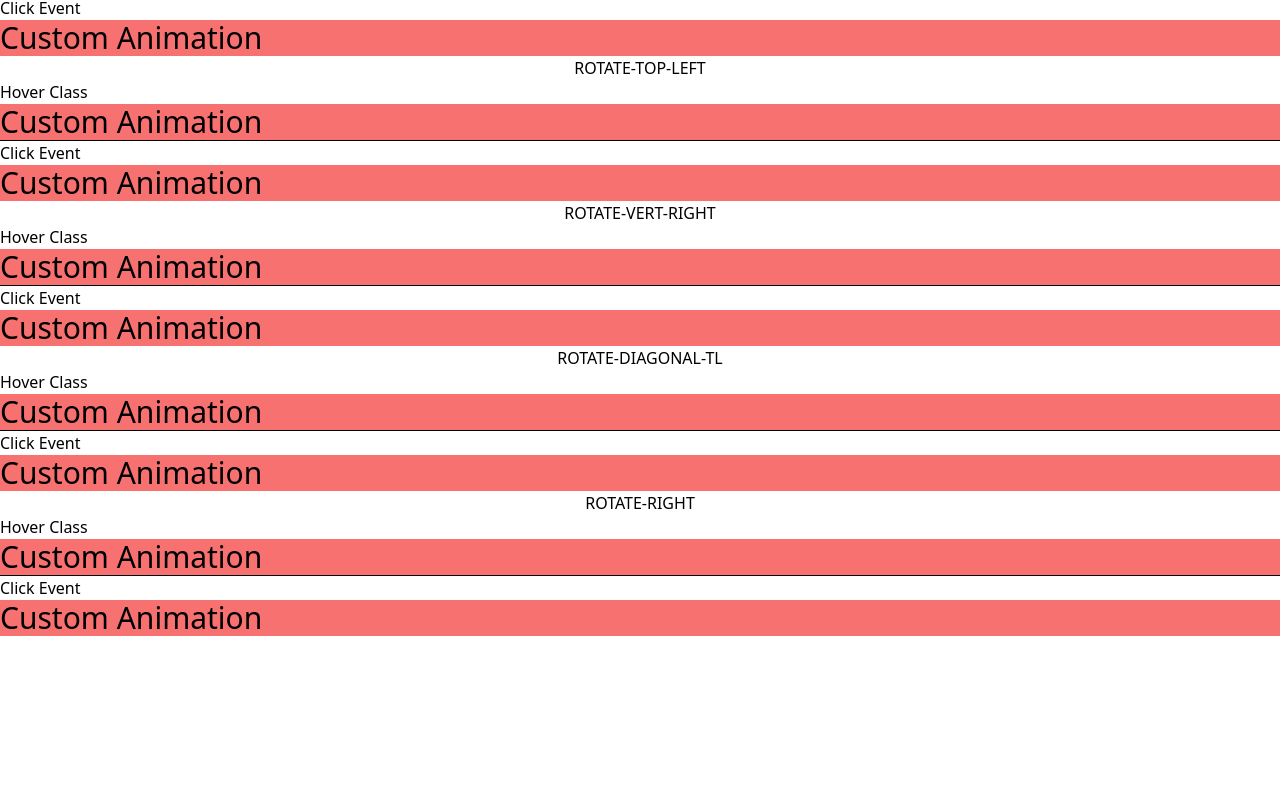
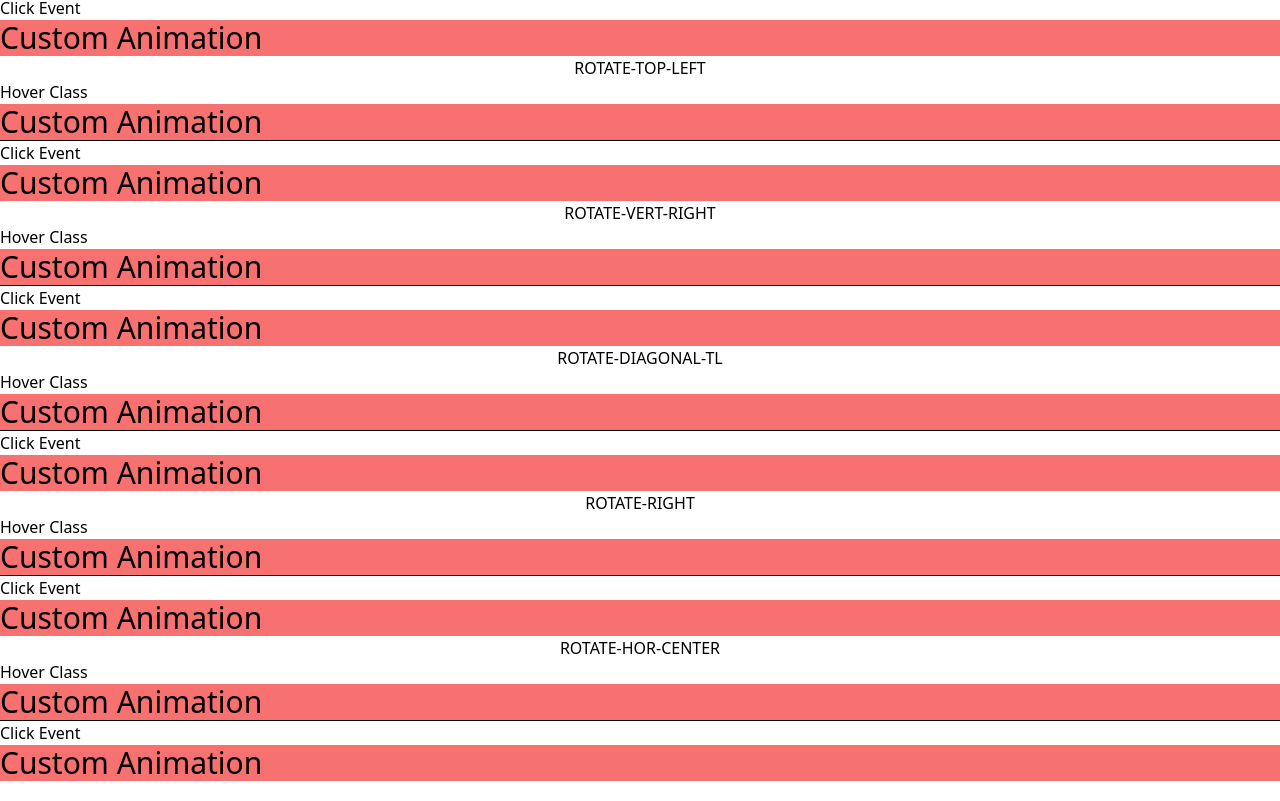
Before and after one commit to dbomoto/Tailwind-Custom-Animations, a website: page public/home/home.html in a window 1280 px wide. Shown: the part 5651-6452 px from the top of the page. Before the commit the page ends 6307 px from the top, so only its background shows below. Drawn offline with Linux system fonts and the light colour scheme.

Commit message:
Added rotate horizontal center animation.

```diff
--- a/public/home/home.html
+++ b/public/home/home.html
@@ -533,7 +533,18 @@
 <hr>
 <h3>Click Event</h3>
 <div class="text-3xl bg-red-400" onclick="clickTest(this,'rotate-right')">Custom Animation</div>
-
+<!--
+  ROTATE HORIZONTAL CENTER
+ -->
+<!-- Cannot combine the same animation in multiple events (e.g. hover and click) -->
+<h2 class="text-center">ROTATE-HOR-CENTER</h2>
+<h3>Hover Class</h3>
+<div class="group">
+  <div class="text-3xl bg-red-400 group-hover:rotate-hor-center">Custom Animation</div>
+</div>
+<hr>
+<h3>Click Event</h3>
+<div class="text-3xl bg-red-400" onclick="clickTest(this,'rotate-hor-center')">Custom Animation</div>
 
 
 <script src="/public/home/home.js"></script>
--- a/sourceTailwind.css
+++ b/sourceTailwind.css
@@ -632,6 +632,17 @@ running
       transform-origin: right;
     }
   }
+  .rotate-hor-center {
+    animation: rotate-hor-center 0.5s cubic-bezier(0.455, 0.030, 0.515, 0.955) both;
+  }
+  @keyframes rotate-hor-center {
+    0% {
+      transform: rotateX(0);
+    }
+    100% {
+      transform: rotateX(-360deg);
+    }
+  }
 
 
 
```
Also changed, not shown: public/home/home.css.
